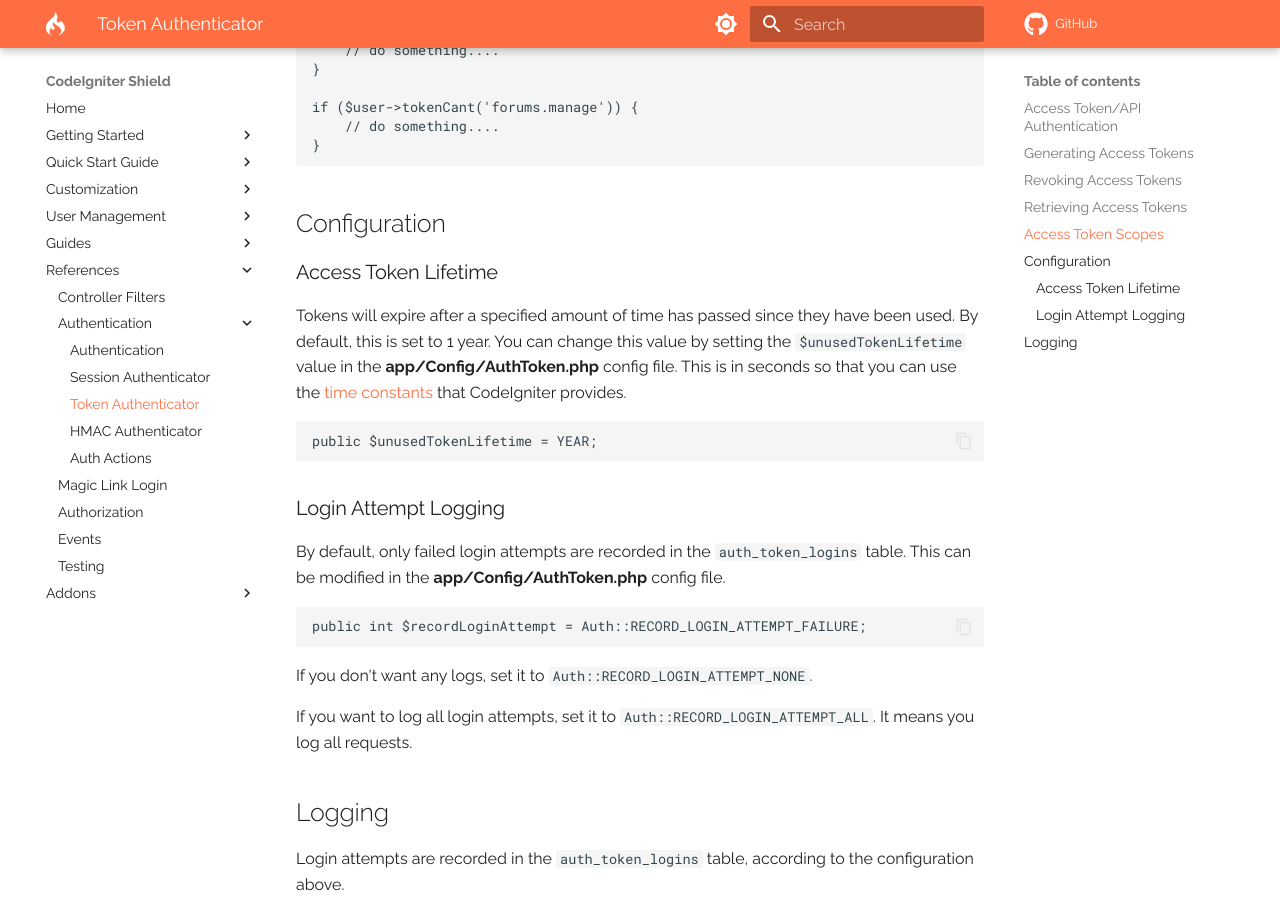
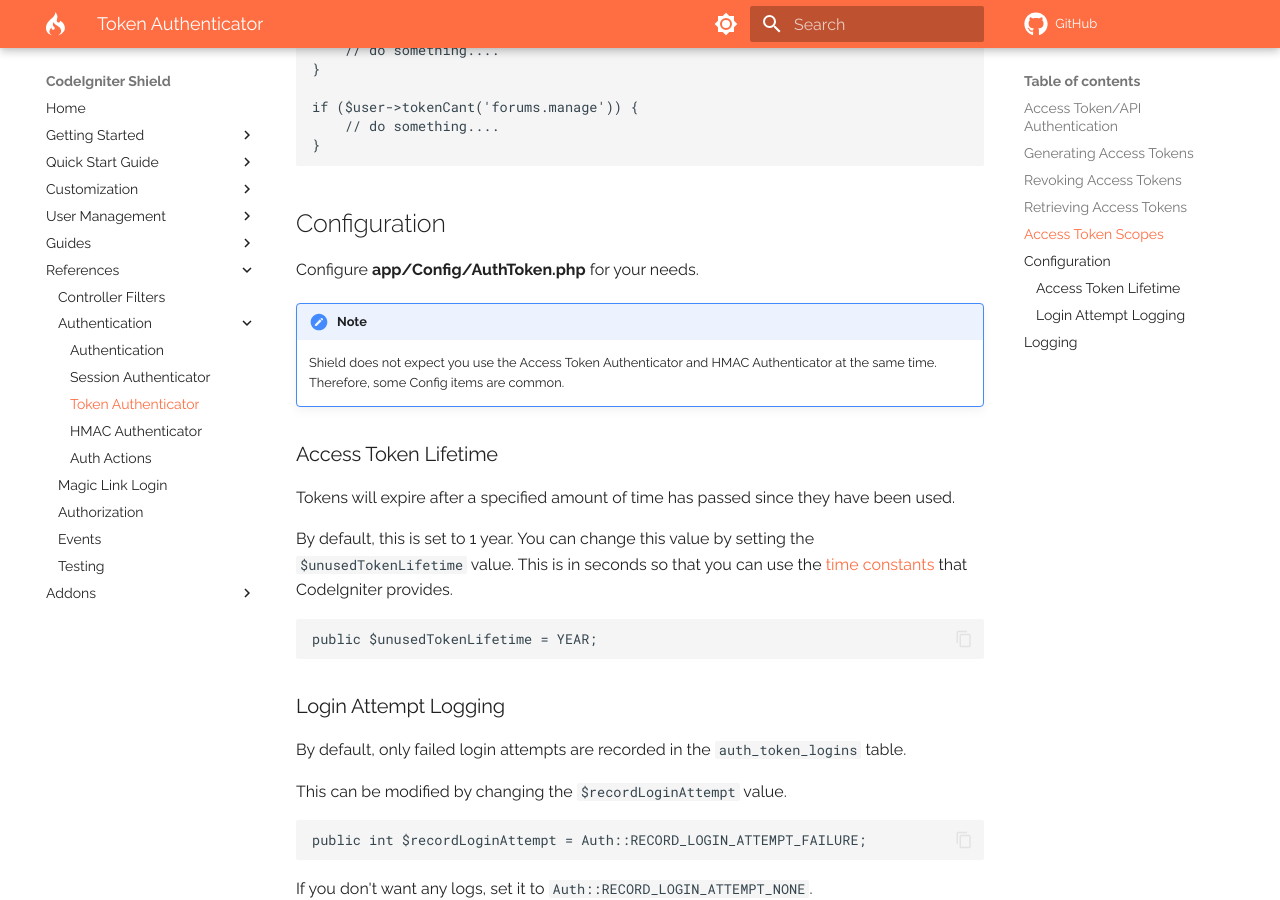
Before and after one commit to codeigniter4/shield, an MkDocs documentation site: the page built from docs/references/authentication/tokens.md, in a window 1280 px wide and 900 px high, scrolled down 2506 px. Built offline with MkDocs 1.6.1 and Material for MkDocs 9.7.7, drawn with Linux system fonts in a browser that asks for light colours; comment, search, counter and statistics services are not loaded; a style sheet for code colours, icons or effects is not loaded.

Commit message:
docs: add note for app/Config/AuthToken.php

````diff
--- a/docs/references/authentication/tokens.md
+++ b/docs/references/authentication/tokens.md
@@ -116,11 +116,20 @@ if ($user->tokenCant('forums.manage')) {
 
 ## Configuration
 
+Configure **app/Config/AuthToken.php** for your needs.
+
+!!! note
+
+    Shield does not expect you use the Access Token Authenticator and HMAC Authenticator
+    at the same time. Therefore, some Config items are common.
+
 ### Access Token Lifetime
 
 Tokens will expire after a specified amount of time has passed since they have been used.
-By default, this is set to 1 year. You can change this value by setting the `$unusedTokenLifetime`
-value in the **app/Config/AuthToken.php** config file. This is in seconds so that you can use the
+
+By default, this is set to 1 year.
+You can change this value by setting the `$unusedTokenLifetime` value. This is
+in seconds so that you can use the
 [time constants](https://codeigniter.com/user_guide/general/common_functions.html#time-constants)
 that CodeIgniter provides.
 
@@ -131,7 +140,8 @@ public $unusedTokenLifetime = YEAR;
 ### Login Attempt Logging
 
 By default, only failed login attempts are recorded in the `auth_token_logins` table.
-This can be modified in the **app/Config/AuthToken.php** config file.
+
+This can be modified by changing the `$recordLoginAttempt` value.
 
 ```php
 public int $recordLoginAttempt = Auth::RECORD_LOGIN_ATTEMPT_FAILURE;
````
Also changed, not shown: docs/references/authentication/hmac.md (+9 -3 lines).
